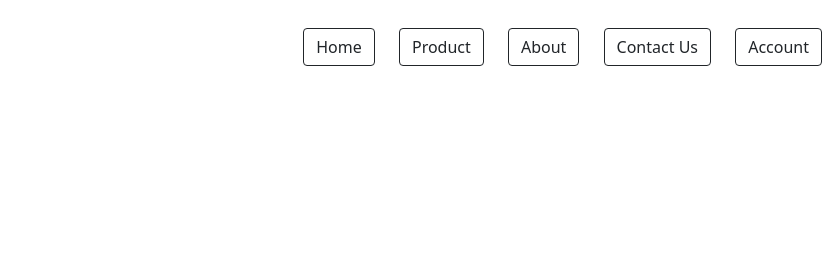
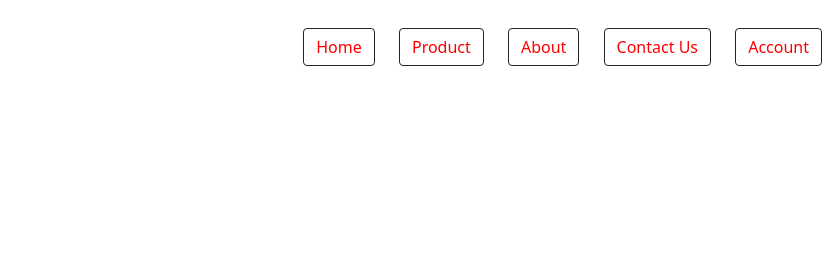
Before and after one commit to Mini-Project-GLAU-2020-21/Everyday-Mart, a plain HTML site: page frontend/Product.html in a window 1280 px wide. Shown: the top 279 px of the page, 306-1143 px from the left. Drawn offline with nearby package versions, Linux system fonts and the light colour scheme; a web font is replaced by a local one.

Commit message:
updated code

```diff
--- a/frontend/Product.html
+++ b/frontend/Product.html
@@ -28,11 +28,11 @@
 
              <nav>
                 <ul>
-                    <li><button type="button" class="btn btn-outline-dark">Home</button></li>
-                    <li><button type="button" class="btn btn-outline-dark">Product</button></li>
-                    <li><button type="button" class="btn btn-outline-dark">About</button></li>
-                    <li><button type="button" class="btn btn-outline-dark">Contact Us</button></li>
-                    <li><button type="button" class="btn btn-outline-dark">Account</button></li>
+                    <li><button type="button" class="btn btn-outline-dark"> <a href="E:\New folder\index.html" style="text-decoration: none; color: red;">Home</a></button></li>
+                    <li ><button type="button" class="btn btn-outline-dark" > <a href="E:\New folder\Product.html" style="text-decoration: none; color: red;">Product</a></button></li>
+                    <li><button type="button" class="btn btn-outline-dark"> <a href="E:\New folder\Product.html" style="text-decoration: none; color: red;">About</a></button></li>
+                    <li><button type="button" class="btn btn-outline-dark"> <a href="E:\New folder\Product.html" style="text-decoration: none; color: red;">Contact Us</a></button></li>
+                    <li><button type="button" class="btn btn-outline-dark"> <a href="E:\New folder\Product.html" style="text-decoration: none; color: red;">Account</a></button></li>
                 </ul>
 
 
```
